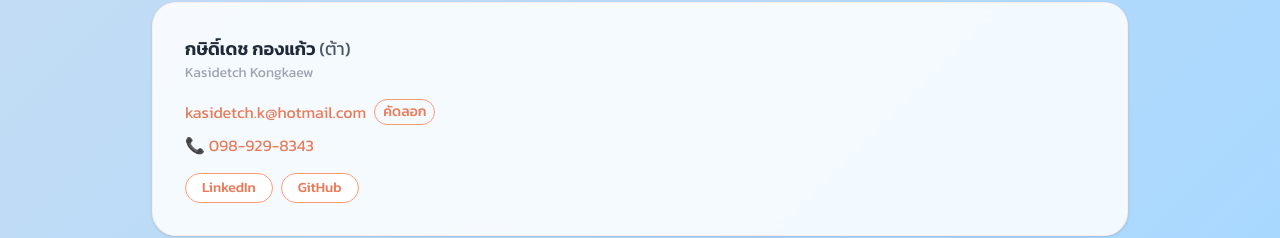
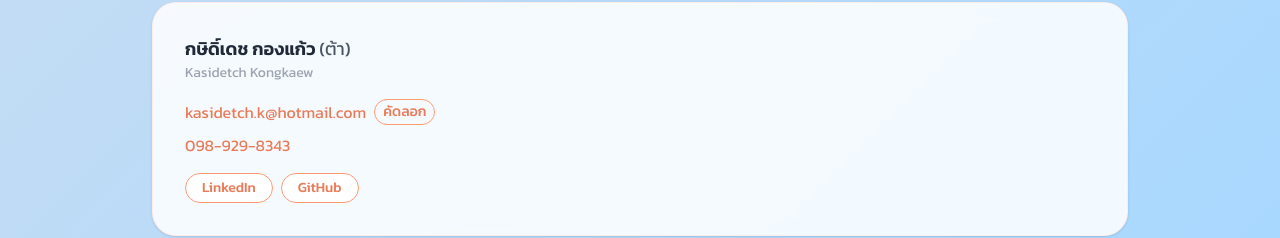
Before and after one commit to Kasidetch-primrose/Peechy, a SvelteKit app: page /portfolio in a window 1280 px wide. Shown: the part 3528-3766 px from the top of the page. Built offline with nearby package versions, Linux system fonts and the light colour scheme.

Commit message:
Update +page.svelte

```diff
--- a/src/routes/portfolio/+page.svelte
+++ b/src/routes/portfolio/+page.svelte
@@ -516,7 +516,7 @@
 				</button>
 			</div>
 			<a href="tel:{PHONE_TEL}" class="mt-sm inline-block text-primary-600 hover:underline">
-				📞 {PHONE}
+				{PHONE}
 			</a>
 			<div class="mt-md flex flex-wrap gap-sm">
 				<a
```
